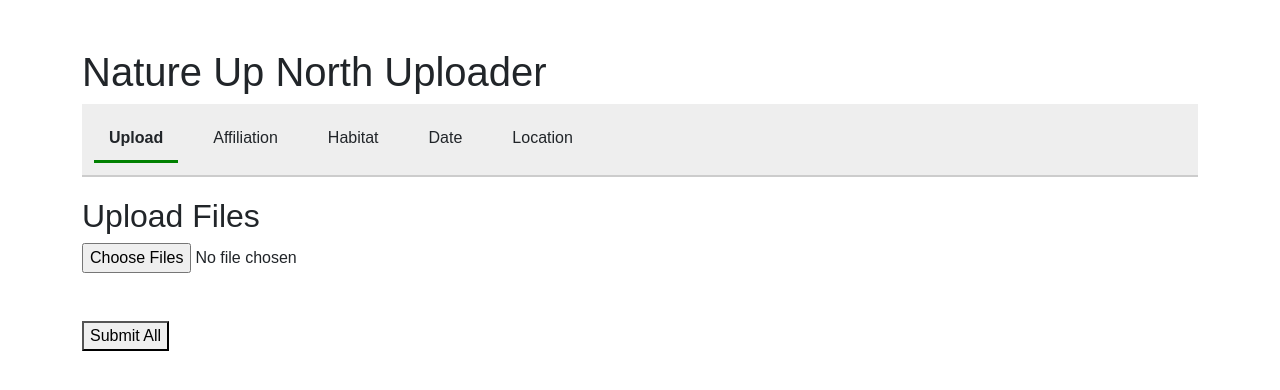
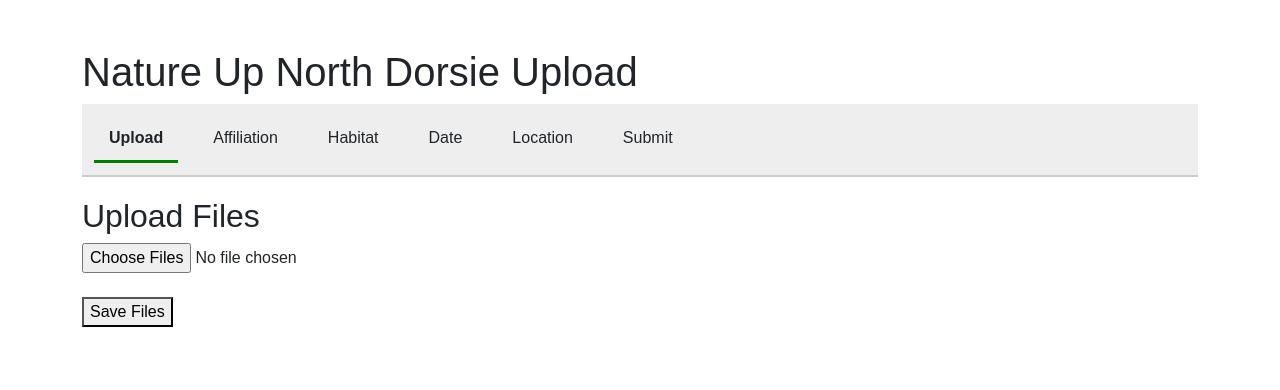
Before and after one commit to NatureUpNorth/Dorsie, a Flask app: page /index in a window 1280 px wide. Shown: the top 390 px of the page. Run offline with Flask 3, Linux system fonts and the light colour scheme; the visitor is signed in with stand-in values (Sample User, id 1).

Commit message:
more form updates

```diff
--- a/uploader/templates/index.html
+++ b/uploader/templates/index.html
@@ -48,7 +48,7 @@
 </head>
 <body>
 <div class="container mt-5">
-    <h1>Nature Up North Uploader</h1>
+    <h1>Nature Up North Dorsie Upload</h1>
 
     <!-- Flash messages -->
     {% with messages = get_flashed_messages() %}
@@ -69,6 +69,7 @@
         <div class="tab" data-target="habitat">Habitat</div>
         <div class="tab" data-target="dates">Date</div>
         <div class="tab" data-target="location">Location</div>
+        <div class="tab" data-target="submit">Submit</div>
     </div>
 
 
@@ -79,6 +80,13 @@
         <div id="upload" class="section active">
             <h2>Upload Files</h2>
             <input type="file" name="file" multiple required>
+
+            <br><br>
+            <div style="display: flex; gap: 20px; align-items:flex-start;">
+                <button type = submit id="saveFiles"> Save Files </button>
+                <p id="savefile"></p>
+                <span id="checkfile" class="checkmark" style="color:green;"></span>
+            </div>
         </div>
 
 
@@ -104,71 +112,81 @@
                 <input type="text" class="form-control" id="sub_affiliation"
                        name="sub_affiliation" placeholder="Select affiliation first" required>
             </div>
+
+            <br>
+            <div style="display: flex; gap: 20px; align-items:flex-start;">
+                <button type = submit id="saveAffiliation"> Save Affiliation </button>
+                <p id="saveaffil"></p>
+                <span id="checkaffil" class="checkmark" style="color:green;"></span>
+            </div>
         </div>
 
 
         <!-- Habitat Section -->
         <div id="habitat" class="section">
-            <h2>Habitat</h2>
-            <div style="display: flex; justify-content: left;">
-                <!-- Habitat -->
-                <form method = "POST" style="padding: 40px;">
-                    <h5> Habitat </h5>
-                     <div class="form-check">
-                        <input class="form-check-input" type="checkbox" name="habitat" value="deciduous forest">
-                        <label class="form-check-label">Deciduous Forest</label>
-                     </div>
+            <h2>Habitat and Urbanization</h2>
+            <div class = "form-container" style="display: flex; justify-content:left; align-items:flex-start; gap:20%;">
+                <div id="habitat_type" style="margin-left:5%; width:35%">
+                <form method ="POST">
+                    <!--<h5> Habitat </h5>-->
+                    <p> Which of the following terms would characterize the habitat in the location where the camera was placed? (check all that apply) </p>
                     <div class="form-check">
-                        <input class="form-check-input" type="checkbox" name="habitat" value="mixed forest">
+                        <input class="form-check-input" type="checkbox" name="habitat" value="deciduous forest" required>
+                        <label for="habitat">Deciduous Forest</label>
+                    </div>
+                    <div class="form-check">
+                        <input class="form-check-input" type="checkbox" name="habitat" value="mixed forest" required>
                         <label class="form-check-label">Mixed Forest</label>
                     </div>
                     <div class="form-check">
-                        <input class="form-check-input" type="checkbox" name="habitat" value="evergreen forest">
+                        <input class="form-check-input" type="checkbox" name="habitat" value="evergreen forest" required>
                         <label class="form-check-label">Evergreen Forest</label>
                     </div>
                     <div class="form-check">
-                        <input class="form-check-input" type="checkbox" name="habitat" value="plantation forest">
+                        <input class="form-check-input" type="checkbox" name="habitat" value="plantation forest" required>
                         <label class="form-check-label">Plantation Forest</label>
                     </div>
                     <div class="form-check">
-                        <input class="form-check-input" type="checkbox" name="habitat" value="natural field">
+                        <input class="form-check-input" type="checkbox" name="habitat" value="natural field" required>
                         <label class="form-check-label">Natural Field or Meadow (Old Field)</label>
                     </div>
                     <div class="form-check">
-                        <input class="form-check-input" type="checkbox" name="habitat" value="agricultural field">
+                        <input class="form-check-input" type="checkbox" name="habitat" value="agricultural field" required>
                         <label class="form-check-label">Agricultural Field</label>
                     </div>
                     <div class="form-check">
-                        <input class="form-check-input" type="checkbox" name="habitat" value="public park/school grounds">
+                        <input class="form-check-input" type="checkbox" name="habitat" value="public park/school grounds" required>
                         <label class="form-check-label">Public Park/School Grounds</label>
                     </div>
                     <div class="form-check">
-                        <input class="form-check-input" type="checkbox" name="habitat" value="home lawn">
+                        <input class="form-check-input" type="checkbox" name="habitat" value="home lawn" required>
                         <label class="form-check-label">Home Lawn</label>
                     </div>
                     <div class="form-check">
-                        <input class="form-check-input" type="checkbox" name="habitat" value="garden">
+                        <input class="form-check-input" type="checkbox" name="habitat" value="garden" required>
                         <label class="form-check-label">Garden</label>
                     </div>
                     <div class="form-check">
-                        <input class="form-check-input" type="checkbox" name="habitat" value="wetland edge">
+                        <input class="form-check-input" type="checkbox" name="habitat" value="wetland edge" required>
                         <label class="form-check-label">Wetland Edge</label>
                     </div>
                     <div class="form-check">
-                        <input class="form-check-input" type="checkbox" name="habitat" value="edge between two habitats">
+                        <input class="form-check-input" type="checkbox" name="habitat" value="edge between two habitats" required>
                         <label class="form-check-label">Edge Between Two Habitats</label>
                     </div>
                     <div class="form-check">
-                        <input class="form-check-input" type="checkbox" name="habitat" value="other">
+                        <input class="form-check-input" type="checkbox" name="habitat" value="other" required>
                         <label class="form-check-label">Other</label>
                     </div>
                 </form>
+                </div>
 
-                <!-- Urbanization -->
-                <form method = "POST" style="padding: 40px;">
-                <h5> Urbanization </h5>
+                <div id="urbanization_type" style="width:35%">
+                <form method ="POST">
+                    <!--<h5> Urbanization </h5>-->
+                    <p> How urbanized is the location where the camera was placed? </p>
                     <div class="form-check">
-                        <input class="form-check-input" type="radio" name="urbanization" value="urban">
+                        <input class="form-check-input" type="radio" name="urbanization" value="urban" required>
                         <label class="form-check-label">Urban</label>
                     </div>
                     <div class="form-check">
@@ -184,6 +202,14 @@
                         <label class="form-check-label">Wild</label>
                     </div>
                 </form>
+                </div>
+            </div>
+
+            <br>
+            <div style="display: flex; gap: 20px; align-items:flex-start;">
+                <button type = submit id="saveHabitat"> Save Habitat </button>
+                <p id="savehabi"></p>
+                <span id="checkhabi" class="checkmark" style="color:green;"></span>
             </div>
         </div>
 
@@ -204,24 +230,32 @@
                     ! End date cannot be before start date.
                 </div>
             </div>
+
+            <br>
+            <div style="display: flex; gap: 20px; align-items:flex-start;">
+                <button type = submit id="saveDates"> Save Dates </button>
+                <p id="savedate"></p>
+                <span id="checkdate" class="checkmark" style="color:green;"></span>
+            </div>
         </div>
 
 
         <!-- Location Section -->
         <div id="location" class="section">
             <h2> Location </h2>
+            <p> Select the location of your camera deployment by clicking on the map </p>
             <div id="map" style="width: 100%; height: 400px"></div>
             <!-- Make sure you put this AFTER Leaflet's CSS -->
             <script src="https://unpkg.com/leaflet@1.9.4/dist/leaflet.js"
             integrity="sha256-20nQCchB9co0qIjJZRGuk2/Z9VM+kNiyxNV1lvTlZBo="
             crossorigin="">
             </script>
-
-            <p id="latlon"> Select your location by clicking on the map </p>
-            <div style="display: flex; gap: 20px;">
-                <button type = submit id="saveCoordinates"> SAVE COORDINATES </button>
-                <p id="save"></p>
-                <span id="check" class="checkmark" style="color: green;"></span>
+            <p id="latlon" style="margin-top:15px">  </p>
+            <br>
+            <div style="display: flex; gap: 20px; align-items:flex-start;">
+                <button type = submit id="saveLocation"> Save Location </button>
+                <p id="saveloc"></p>
+                <span id="checkloc" class="checkmark" style="color:green;"></span>
             </div>
             <script>
                 const latlon = document.getElementById("latlon")
@@ -237,10 +271,10 @@
 
                 function onMapClick(e) {
                     // new coordinates not yet saved
-                    check= document.getElementById("check")
+                    check= document.getElementById("checkloc")
                     check.textContent = '';
-                    save = document.getElementById("save")
-                    save.textContent = " not saved";
+                    save = document.getElementById("saveloc")
+                    save.textContent = "not saved";
                     save.style.color = "black";
 
                     marker.setLatLng(e.latlng);
@@ -250,13 +284,13 @@
                     latlon.textContent = 'Latitude: ' + e.latlng.lat.toString() + ' Longitude: ' + e.latlng.lng.toString();
                     }
 
-                var button = document.getElementById('saveCoordinates');
+                var button = document.getElementById('saveLocation');
 
                 function saveLocation() {
                     // show green check and "saved"
-                    check= document.getElementById("check")
+                    check= document.getElementById("checkloc")
                     check.textContent = '✓';
-                    save = document.getElementById("save")
+                    save = document.getElementById("saveloc")
                     save.textContent = "saved";
                     save.style.color = "green";
 
@@ -284,9 +318,15 @@
             </script>
         </div>
 
-        <br><br>
-        <button type="submit" id="submitAll">Submit All</button>
-
+        <!-- Submit Section -->
+        <div id="submit" class="section">
+            <h2> Comments and Submission </h2>
+            <p>Is there anything else you'd like to share about this submission?:</p>
+            <label for="comment"></label>
+            <textarea id="comment" name="comment" rows="5" cols="40"></textarea>
+            <br><br>
+            <button type="submit" id="submitAll">Submit All</button>
+        </div>
     </form>
 </div>
 
```
